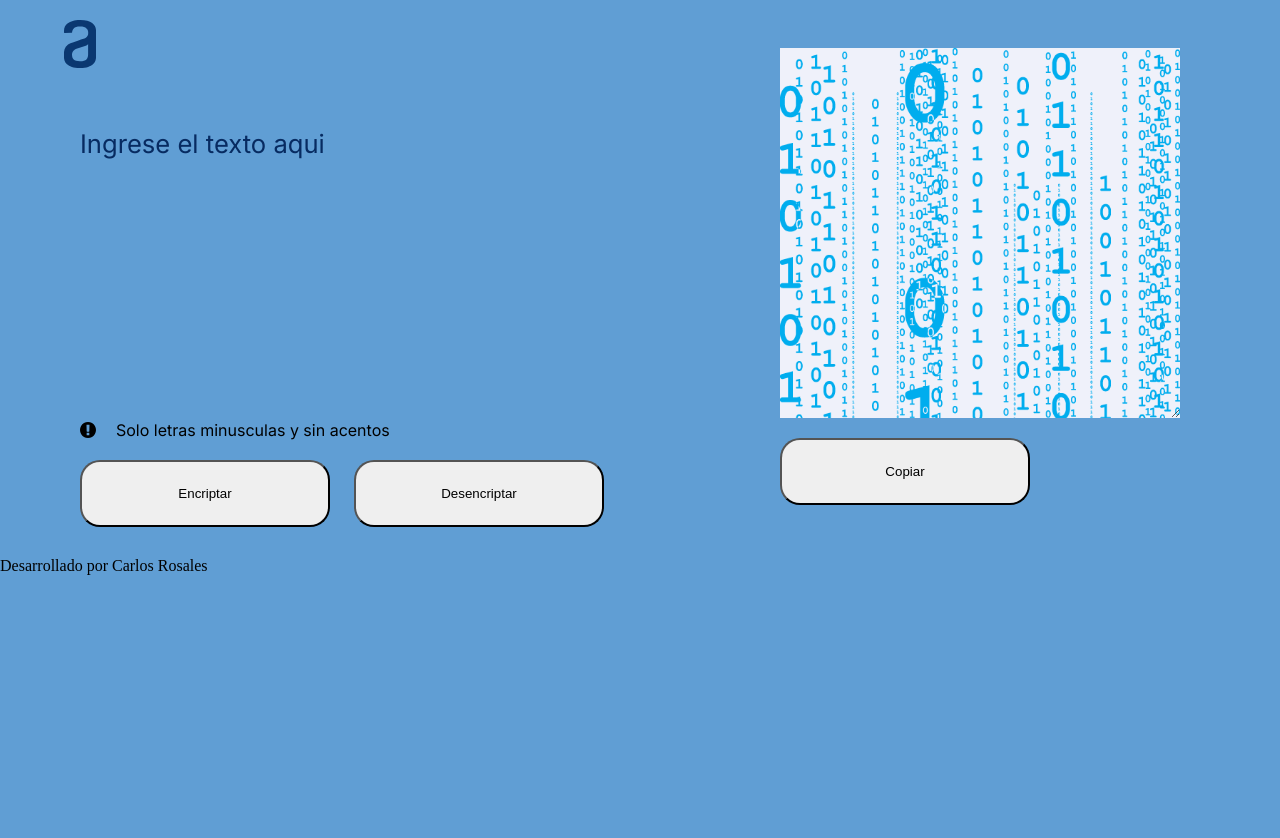
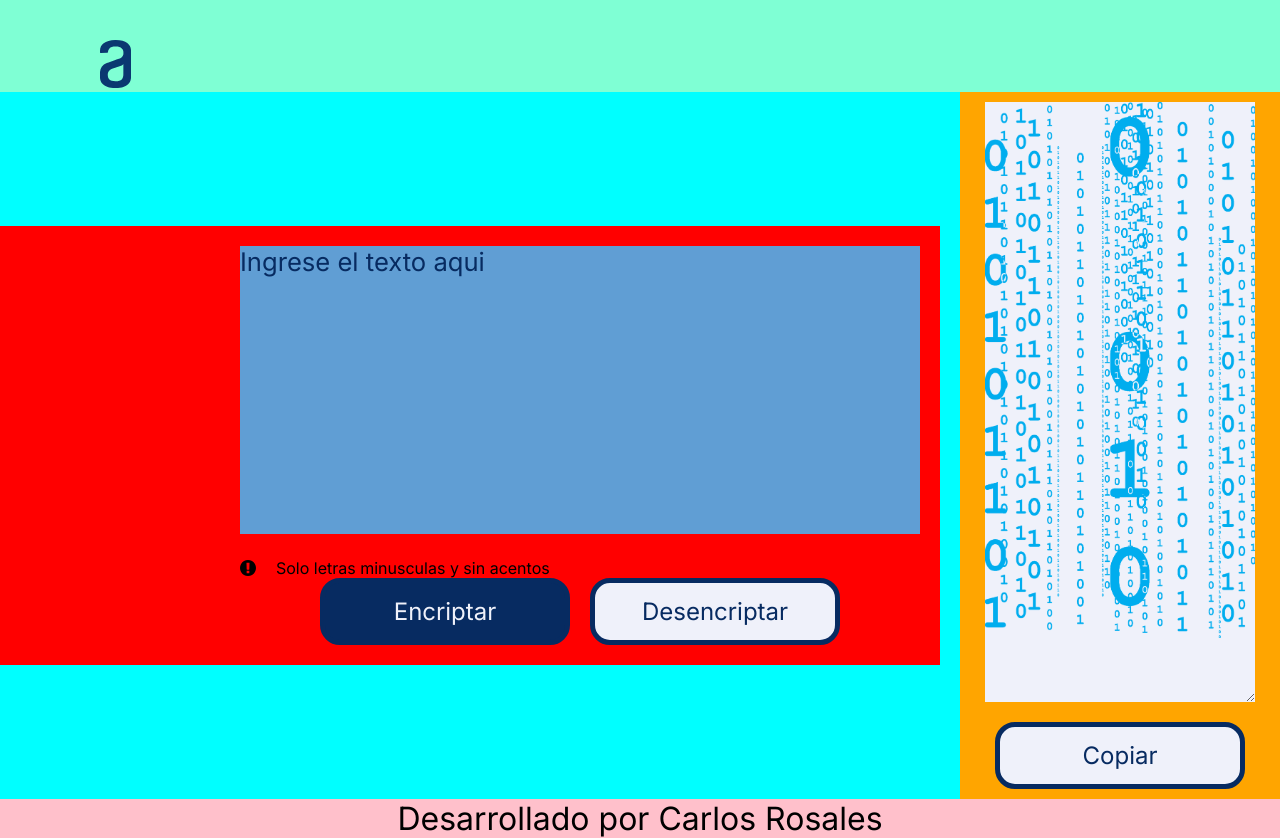
Before and after one commit to CR-Best/ChallengeEncriptador, a plain HTML site: page index.html in a window 1280 px wide. Before the commit the page ends 800 px from the top, so only its background shows below. Drawn offline with Linux system fonts and the light colour scheme.

Commit message:
se actualizo styles.css

```diff
--- a/styles.css
+++ b/styles.css
@@ -17,34 +17,46 @@
 
 body{
     background-color: var(--color-principal);
+    width: 100%;
+    max-width: 1440px;
+    max-height: 1024px;
+    display: block;
+    justify-content: center;
+    align-items: center;
+
 }
 
 header{
-    display: flex;
-    justify-content: center;
-    width: 120px;
-    height: 48px;
-    padding: 40px  0 0 40px;
+    width: 100%;
+    background-color: aquamarine;
+
+
 
 }
 .imgLogo{
     width: 31.09px;
-    align-self: center;
+    margin: 40px 0 0 100px;
+
+
 }
 
 main{
+    width: 100%;
     display: flex;
-    margin-left: 80px;
-    margin-bottom: 50px;
+    justify-content: space-evenly;
+    align-items: center;
     gap: 20px;
     font-family: var(--fuente-inter);
     font-size: 1rem;
+    background-color: aqua;
 }
 
-.sectionDesencriptar{
-    display: flex;
-    flex-direction: column;
-    gap: 20px;
+.sectionEncriptar{
+    padding: 20px;
+    background-color: red;
+    justify-content: center;
+    align-items: center;
+    padding-left: 240px;
 
 }
 
@@ -58,13 +70,13 @@ main{
     font-family: var(--fuente-inter);
     font-size: 1.2rem;
     color: var(--color-Dark-Blue-300);
-    margin-top: 80px;
-    width: 680px;
+    width: 100%;
     height: 288px;
     background-color: var(--color-principal);
     border: none;
     outline: none; /* Quita el borde al hacer clic */
     resize: none; /* Evita el redimensionamiento */
+
 }
 
 
@@ -74,14 +86,64 @@ main{
 .containerInstrucciones{
     display: flex;
     gap: 20px;
+    padding-top: 20px;
+}
+
+
+button{
+    width: 250px;
+    height: 67px;
+    border-radius: 20px;
+    font-family: var(--fuente-inter);
+    font-size: 1.5rem;
+
+}
+
+.containerBotones{
+    display: flex;
+    justify-content: center;
+    align-items: center;
+    gap: 20px; /* espacio entre los botones */
+    width: 680px;
+    height: 67px;
+
+}
+
+.btnEncriptar{
+    background-color: var(--color-Dark-Blue-300);
+    color: var(--color-fondoTexto);
+    border: 5px solid var(--color-Dark-Blue-300);
+
+}
+
+.btnDesencriptar{
+    background-color: var(--color-fondoTexto);
+    border: 5px solid var(--color-Dark-Blue-300);
+    color: var(--color-Dark-Blue-300);
+}
+
+.btnCopiar{
+    background-color: var(--color-fondoTexto);
+    border: 5px solid var(--color-Dark-Blue-300);
+    color: var(--color-Dark-Blue-300);
+}
+
+.sectionDesencriptar{
+    display: flex;
+    flex-direction: column;
+    align-items: center;
+    gap: 20px;
+    width: 40%;
+    background-color: orange;
+    padding: 10px;
 }
 
 .textoEncriptado{
     font-family: var(--fuente-inter);
     font-size: 1.2rem;
     columns: var(--color-Dark-Blue-300);
-    width: 400px;
-    height: 370px;
+    width: 90%;
+    height: 600px;
     background-color: var(--color-fondoTexto);
     background-image: url(./imagenes/codeBinario.png);
     background-size: 400px;
@@ -90,18 +152,19 @@ main{
     border: none;
 }
 
-button{
-    width: 250px;
-    height: 67px;
-    border-radius: 20px;
+footer{
+    background-color: pink;
+    width: 100%;
+    max-width: 1440px;
+    display: flex;
+    justify-content: center;
+    align-items: center;
+
 }
 
-.containerBotones{
-    display: flex;
-    gap: 24px; /* espacio entre los botones */
-    width: 680px;
-    height: 67px;
-    padding-top: 20px;
+.textoFooter{
+    font-family: var(--fuente-inter);
+    font-size: 2rem;
 }
 
 /* Media queries para pantallas responsivas */
```
